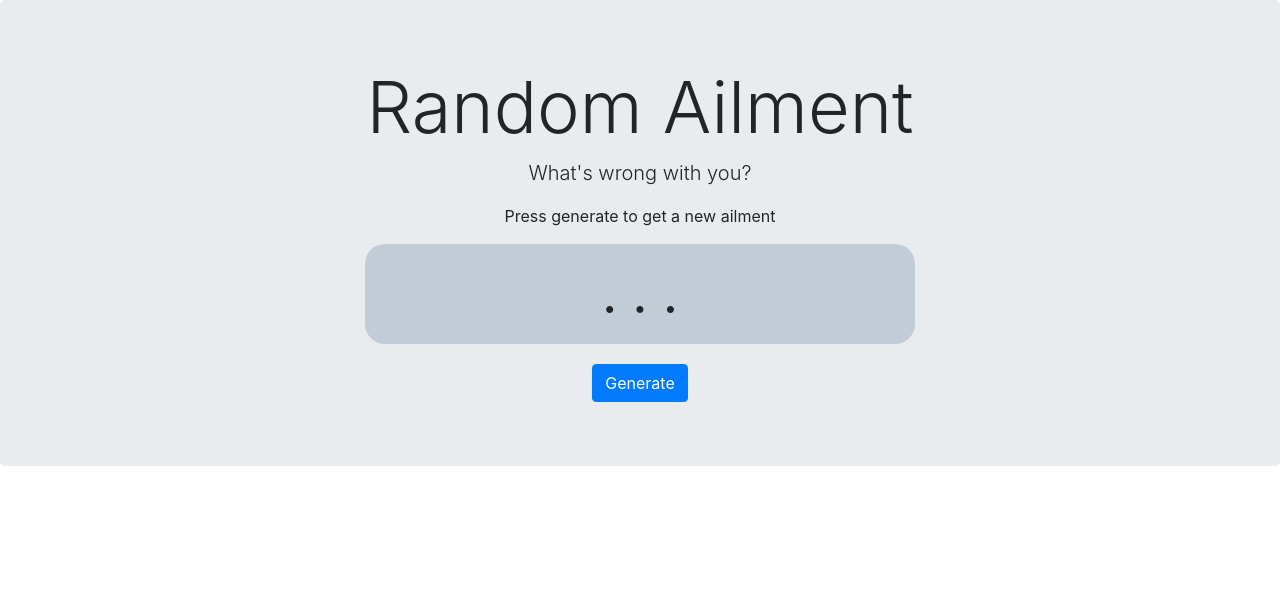
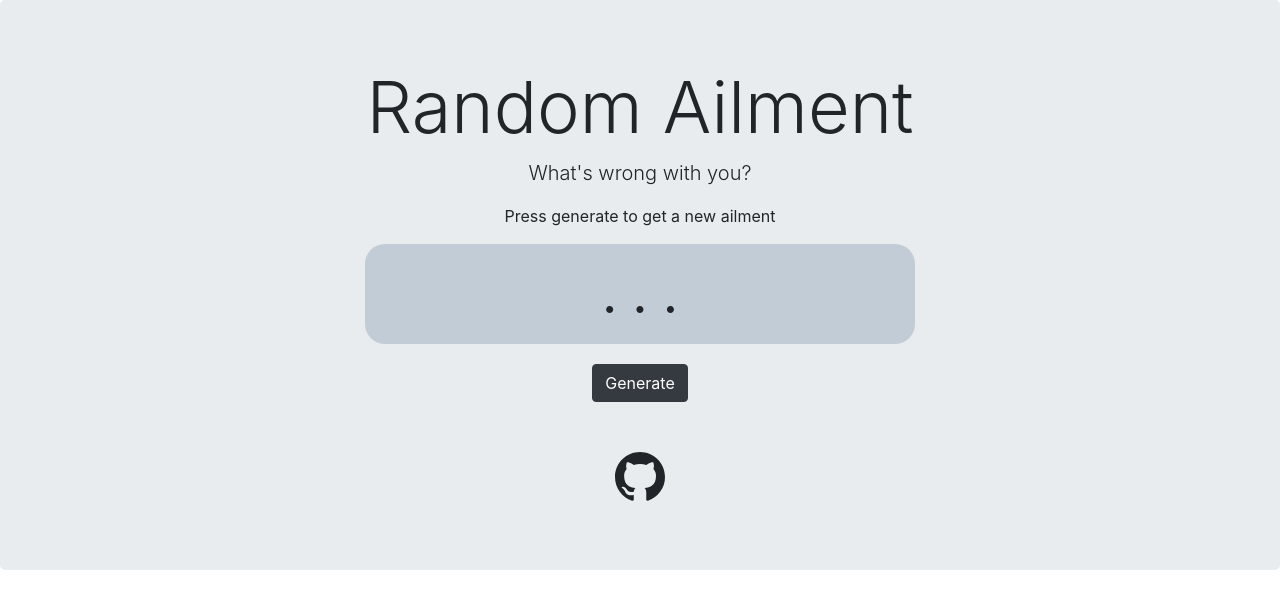
Before and after one commit to MegaMattMiller/random_medical_condition, a Vue app: page /#/ in a window 1280 px wide. Shown: the top 608 px of the page. Built offline with nearby package versions, Linux system fonts and the light colour scheme.

Commit message:
feat: added github icon to footer

```diff
--- a/src/main.js
+++ b/src/main.js
@@ -2,7 +2,7 @@ import Vue from 'vue';
 import App from './App.vue';
 import router from './router';
 import store from './store';
-import { LayoutPlugin, ButtonPlugin, JumbotronPlugin } from 'bootstrap-vue';
+import { LayoutPlugin, ButtonPlugin, JumbotronPlugin, IconsPlugin } from 'bootstrap-vue';
 import 'bootstrap/dist/css/bootstrap.css';
 import 'bootstrap-vue/dist/bootstrap-vue.css';
 
@@ -11,6 +11,7 @@ Vue.config.productionTip = false;
 Vue.use(LayoutPlugin);
 Vue.use(ButtonPlugin);
 Vue.use(JumbotronPlugin);
+Vue.use(IconsPlugin);
 
 new Vue({
   router,
--- a/src/views/Home.vue
+++ b/src/views/Home.vue
@@ -2,7 +2,12 @@
   <b-jumbotron header="Random Ailment" lead="What's wrong with you?" class="text-center">
     <p>Press generate to get a new ailment</p>
     <p class="condition-box" id="ailment">{{ condition }}</p>
-    <b-button variant="primary" @click="updateCondition(getRandomCondition())">Generate</b-button>
+    <b-button variant="dark" @click="updateCondition(getRandomCondition())">Generate</b-button>
+    <footer>
+      <a href="https://github.com/MegaMattMiller/random_medical_condition"
+        ><b-icon icon="github" class="github-icon"></b-icon
+      ></a>
+    </footer>
   </b-jumbotron>
 </template>
 
@@ -68,4 +73,21 @@ export default {
   width: 95%;
   max-width: 550px;
 }
+
+.github-icon {
+  width: 50px;
+  height: 50px;
+}
+
+footer {
+  margin-top: 50px;
+}
+
+a {
+  color: inherit;
+}
+
+a:hover {
+  color: inherit;
+}
 </style>
```
